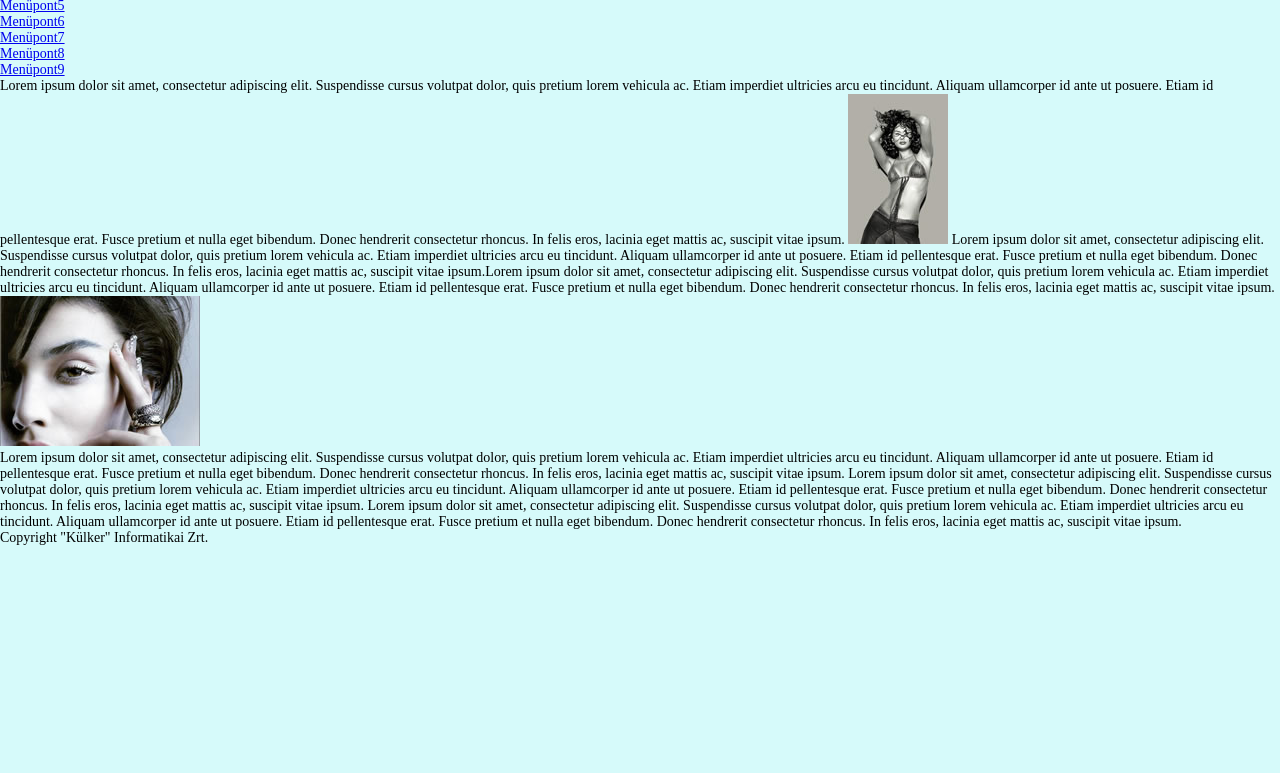
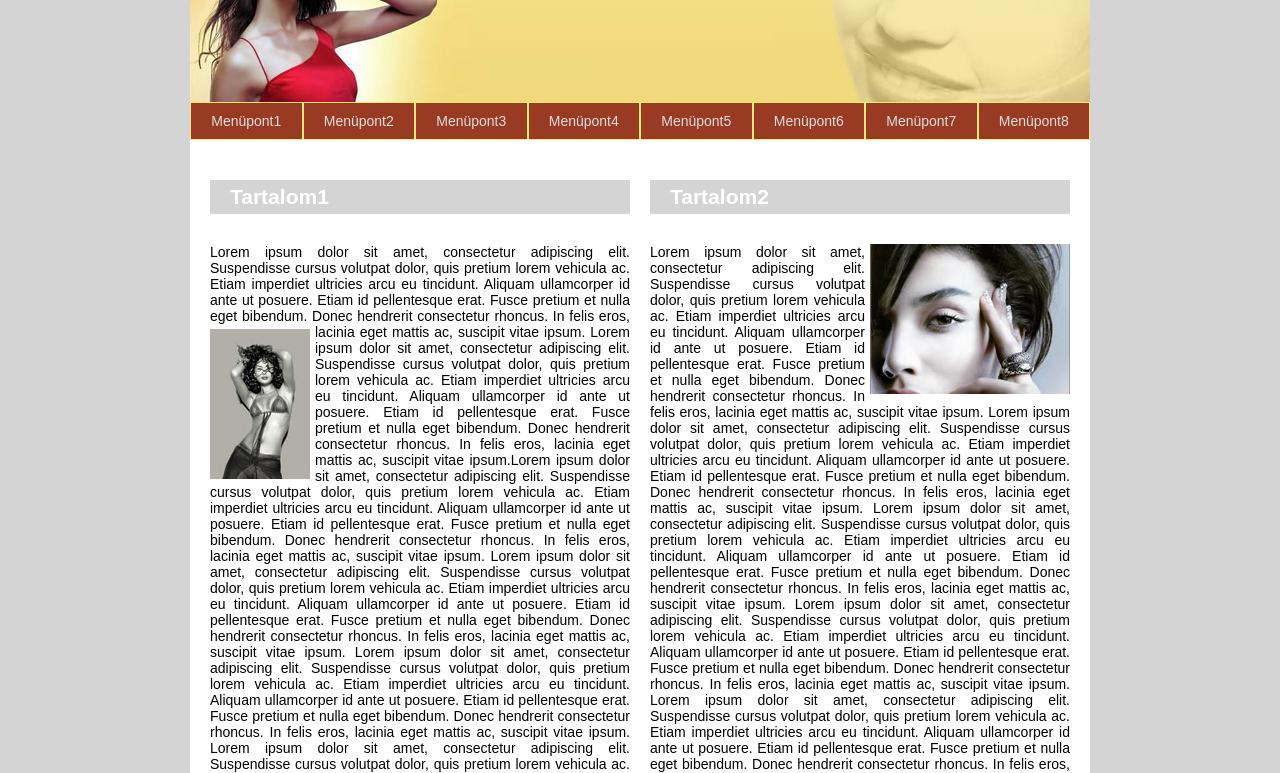
Before and after one commit to mdonit/webszmodell, a plain HTML site: page index.html in a window 1280 px wide. Shown: the part 98-871 px from the top of the page. Before the commit the page ends 800 px from the top, so only its background shows below. Drawn offline with Linux system fonts and the light colour scheme.

Commit message:
gyakorlo feladat done

```diff
--- a/css/style.css
+++ b/css/style.css
@@ -11,5 +11,110 @@ html {
 }
 
 body {
-    background-color: rgb(214, 250, 250);
+    background-color: rgb(212, 212, 212);;
+    font-family: Arial, Helvetica, sans-serif;
 }
+
+.container {
+    max-width: 900px;
+    margin: 0 auto 0 auto
+}
+
+.fejlec {
+    background: url(../img/logo.jpg);
+    height: 200px;
+
+}
+
+h1 {
+    padding-left: 200px;
+    padding-top: 30px;
+    font-size: 3.1rem;
+    color:white;
+    text-transform: uppercase;
+}
+
+ul {
+    list-style: none;
+}
+
+ul::after {
+    content: "";
+    clear: both;
+    display: table;
+  } /* fontos ha float-tal lebegtetünk! */
+
+li {
+    float: left;
+    width: 12.5%;
+    text-align: center;
+    background:rgb(153, 59, 35);
+    border: 1px solid rgb(255, 234, 117);
+}
+
+a {
+    padding: 10px 0;
+    width: 100%;
+    display: inline-block;
+    color: #ddd;
+    text-decoration: none;
+}
+
+a:hover {
+    color: white;
+    text-decoration: underline;
+}
+
+.kep1 {
+    float:left;
+    margin: 5px 5px 0 0;
+}
+
+.kep2 {
+    float:right;
+    margin: 0 0 0 5px;
+}
+
+.hasab {
+    float:left;
+    max-width: 50%;
+    padding:20px;
+    text-align: justify;
+    padding-top: 40px;
+}
+
+.bal {
+    padding-right: 10px;
+}
+
+.jobb {
+    padding-left: 10px;
+}
+
+.content {
+    background: white;
+}
+
+.content::after {
+    content: "";
+    clear: both;
+    display: table;
+}
+
+h2 {
+    color: white;
+    background: rgb(212, 212, 212);
+    padding: 5px 20px;
+    margin-bottom: 30px;
+}
+
+.lablec {
+    background: rgb(255, 234, 117);
+    color: orange;
+    text-align: center;
+}
+
+.header {
+    position: sticky;
+    top: 0; /* ez kell, hogy ténylegesen ragadjon, meg kell mondani mihez ragadjon*/
+}
--- a/index.html
+++ b/index.html
@@ -23,12 +23,12 @@
                     <li><a href="#">Menüpont6</a></li>
                     <li><a href="#">Menüpont7</a></li>
                     <li><a href="#">Menüpont8</a></li>
-                    <li><a href="#">Menüpont9</a></li>
                 </ul>
             </div>
         </div><!--header vege-->
         <div class="content">
             <div class="hasab bal">
+                <h2>Tartalom1</h2>
                 <p>Lorem ipsum dolor sit amet, consectetur adipiscing elit. Suspendisse cursus volutpat dolor, quis pretium lorem vehicula ac. Etiam imperdiet ultricies arcu eu tincidunt.
                 Aliquam ullamcorper id ante ut posuere. Etiam id pellentesque erat. Fusce pretium et nulla eget bibendum. Donec hendrerit consectetur rhoncus. In felis eros,
                 lacinia eget mattis ac, suscipit vitae ipsum.
@@ -37,10 +37,30 @@
                 lacinia eget mattis ac, suscipit vitae ipsum.Lorem ipsum dolor sit amet, consectetur adipiscing elit. Suspendisse cursus volutpat dolor, quis pretium lorem vehicula ac. Etiam imperdiet ultricies arcu eu tincidunt.
                 Aliquam ullamcorper id ante ut posuere. Etiam id pellentesque erat. Fusce pretium et nulla eget bibendum. Donec hendrerit consectetur rhoncus. In felis eros,
                 lacinia eget mattis ac, suscipit vitae ipsum.
+                Lorem ipsum dolor sit amet, consectetur adipiscing elit. Suspendisse cursus volutpat dolor, quis pretium lorem vehicula ac. Etiam imperdiet ultricies arcu eu tincidunt.
+                Aliquam ullamcorper id ante ut posuere. Etiam id pellentesque erat. Fusce pretium et nulla eget bibendum. Donec hendrerit consectetur rhoncus. In felis eros,
+                lacinia eget mattis ac, suscipit vitae ipsum.
+                Lorem ipsum dolor sit amet, consectetur adipiscing elit. Suspendisse cursus volutpat dolor, quis pretium lorem vehicula ac. Etiam imperdiet ultricies arcu eu tincidunt.
+                Aliquam ullamcorper id ante ut posuere. Etiam id pellentesque erat. Fusce pretium et nulla eget bibendum. Donec hendrerit consectetur rhoncus. In felis eros,
+                lacinia eget mattis ac, suscipit vitae ipsum.
+                Lorem ipsum dolor sit amet, consectetur adipiscing elit. Suspendisse cursus volutpat dolor, quis pretium lorem vehicula ac. Etiam imperdiet ultricies arcu eu tincidunt.
+                Aliquam ullamcorper id ante ut posuere. Etiam id pellentesque erat. Fusce pretium et nulla eget bibendum. Donec hendrerit consectetur rhoncus. In felis eros,
+                lacinia eget mattis ac, suscipit vitae ipsum.
+
                 </p>
             </div>
             <div class="hasab jobb">
-                <img class="kep2" src="img/kiskep2.jpg" alt="kep"> <p>Lorem ipsum dolor sit amet, consectetur adipiscing elit. Suspendisse cursus volutpat dolor, quis pretium lorem vehicula ac. Etiam imperdiet ultricies arcu eu tincidunt.
+                <h2>Tartalom2</h2>
+                <p><img class="kep2" src="img/kiskep2.jpg" alt="kep"> Lorem ipsum dolor sit amet, consectetur adipiscing elit. Suspendisse cursus volutpat dolor, quis pretium lorem vehicula ac. Etiam imperdiet ultricies arcu eu tincidunt.
+                Aliquam ullamcorper id ante ut posuere. Etiam id pellentesque erat. Fusce pretium et nulla eget bibendum. Donec hendrerit consectetur rhoncus. In felis eros,
+                lacinia eget mattis ac, suscipit vitae ipsum.
+                Lorem ipsum dolor sit amet, consectetur adipiscing elit. Suspendisse cursus volutpat dolor, quis pretium lorem vehicula ac. Etiam imperdiet ultricies arcu eu tincidunt.
+                Aliquam ullamcorper id ante ut posuere. Etiam id pellentesque erat. Fusce pretium et nulla eget bibendum. Donec hendrerit consectetur rhoncus. In felis eros,
+                lacinia eget mattis ac, suscipit vitae ipsum.
+                Lorem ipsum dolor sit amet, consectetur adipiscing elit. Suspendisse cursus volutpat dolor, quis pretium lorem vehicula ac. Etiam imperdiet ultricies arcu eu tincidunt.
+                Aliquam ullamcorper id ante ut posuere. Etiam id pellentesque erat. Fusce pretium et nulla eget bibendum. Donec hendrerit consectetur rhoncus. In felis eros,
+                lacinia eget mattis ac, suscipit vitae ipsum.
+                Lorem ipsum dolor sit amet, consectetur adipiscing elit. Suspendisse cursus volutpat dolor, quis pretium lorem vehicula ac. Etiam imperdiet ultricies arcu eu tincidunt.
                 Aliquam ullamcorper id ante ut posuere. Etiam id pellentesque erat. Fusce pretium et nulla eget bibendum. Donec hendrerit consectetur rhoncus. In felis eros,
                 lacinia eget mattis ac, suscipit vitae ipsum.
                 Lorem ipsum dolor sit amet, consectetur adipiscing elit. Suspendisse cursus volutpat dolor, quis pretium lorem vehicula ac. Etiam imperdiet ultricies arcu eu tincidunt.
```
